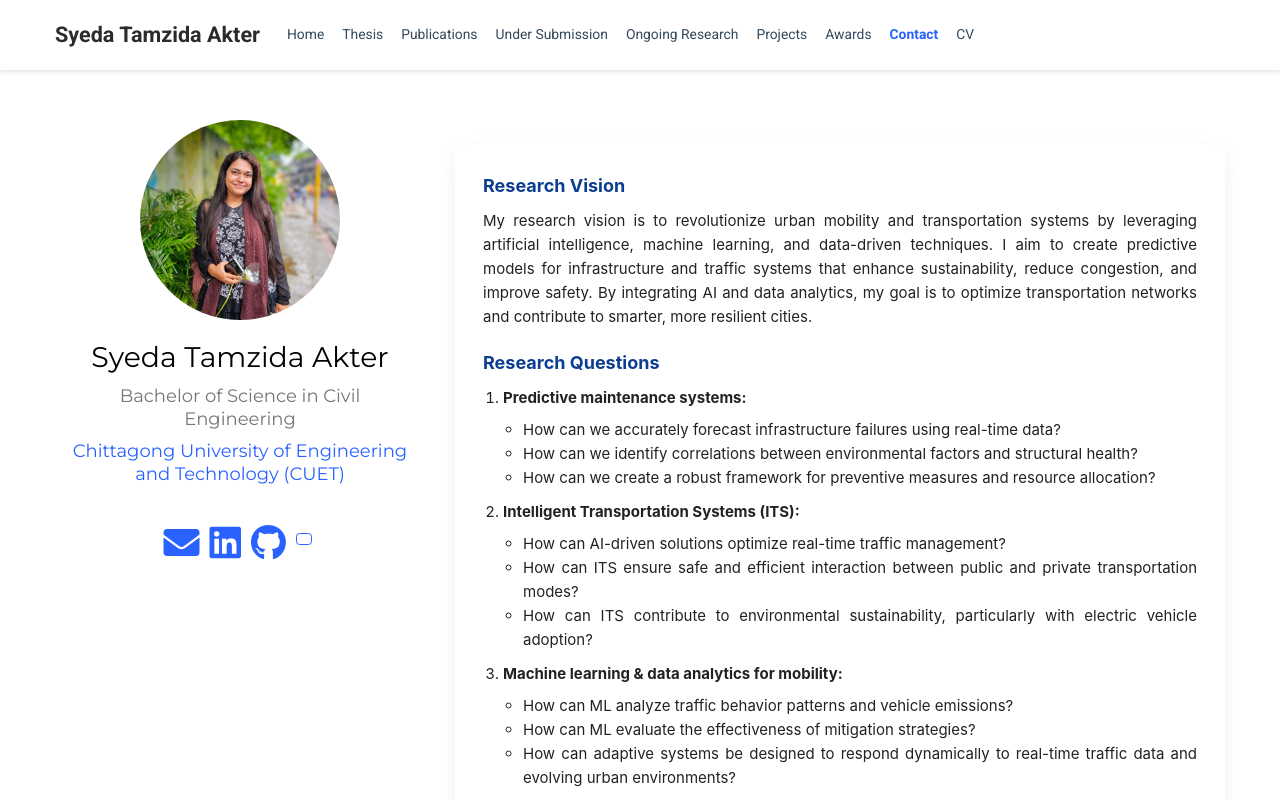
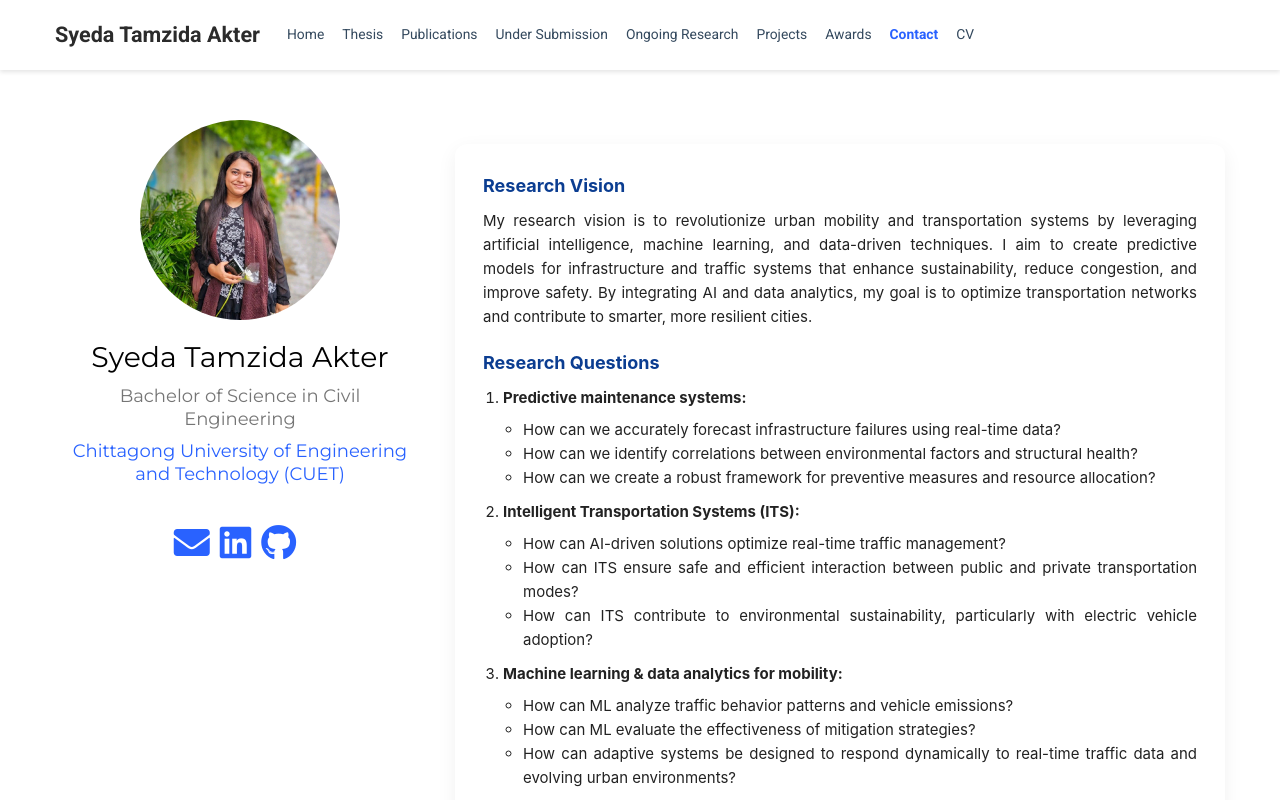
Before and after one commit to syeda-tamzida/syeda-tamzida.github.io, a plain HTML site: page index.html in a window 1280 px wide. Shown: the top 800 px of the page. Drawn offline with nearby package versions, Linux system fonts and the light colour scheme; some packages are replaced by stand-ins of ours; some icons are missing.

```diff
--- a/index.html
+++ b/index.html
@@ -142,7 +142,7 @@
                            </a>
                         </li>
                         <li>
-                           <a class="btn btn-outline-primary my-1 mr-1 btn-sm" href="https://drive.google.com/file/d/1a8xbJgRxZ0TmMzDFAx_8IVPLSjD25Ddc/view?usp=sharing" target="_blank" rel="noopener">
+                           <a href="CV_Syeda.pdf" target="_blank" rel="noopener">
                            <i class="ai ai-cv big-icon"></i>
                            </a>
                         </li>
```
